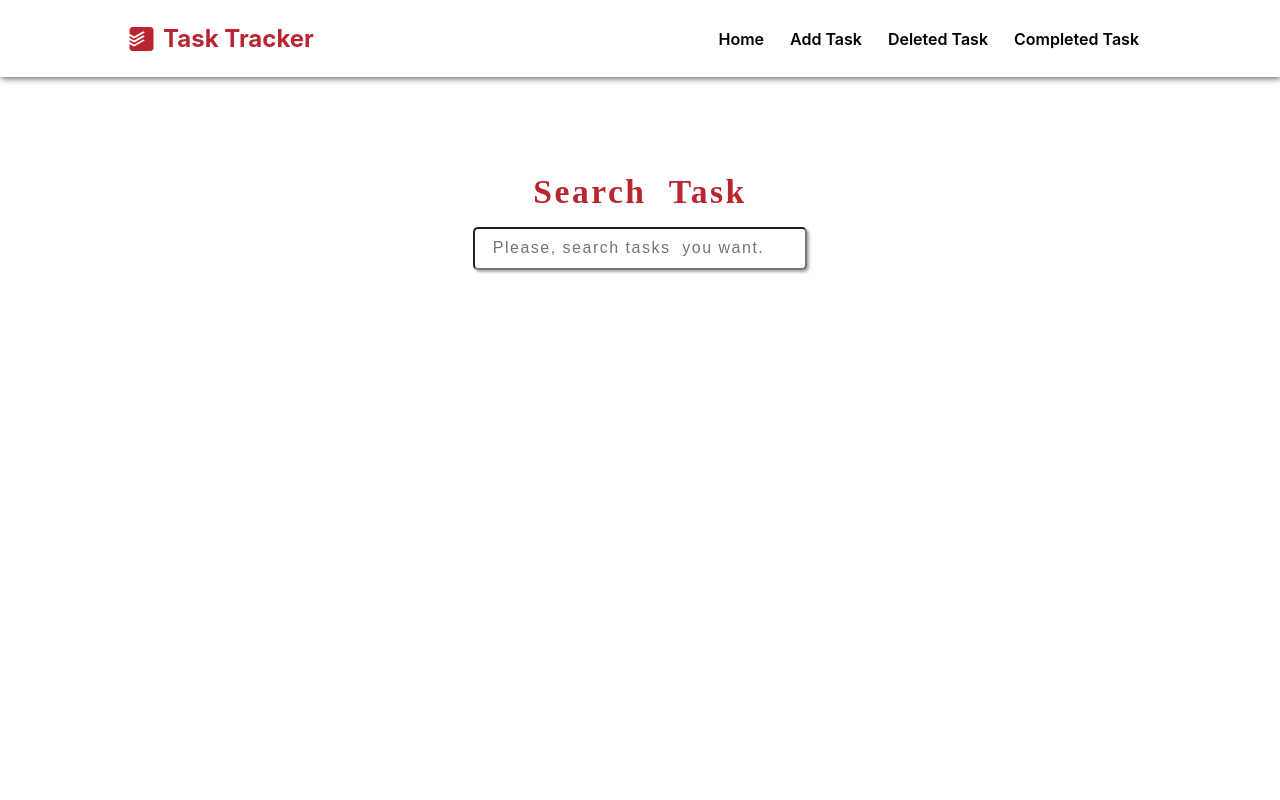
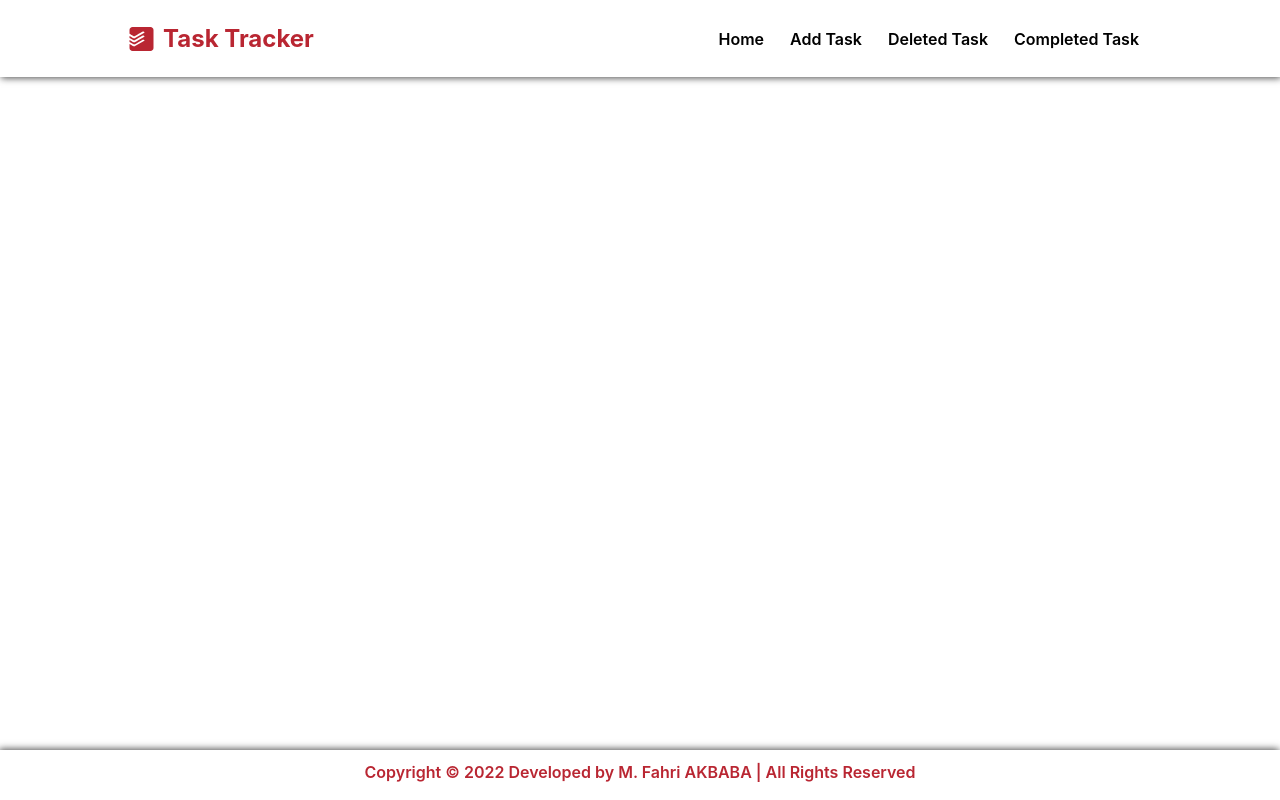
Before and after one commit to fahriakbaba/React-Task-Tracker-using-Fake-API, a React (Create React App) app: page / in a window 1280 px wide. Built offline with nearby package versions, Linux system fonts and the light colour scheme; no server answers.

Commit message:
Footer Component is created and styled

```diff
--- a/src/App.js
+++ b/src/App.js
@@ -10,6 +10,7 @@ import AddTask from "./pages/AddTask";
 import DeletedTask from "./pages/DeletedTask";
 import CompletedTask from "./pages/CompletedTask";
 import Error from "./pages/Error";
+import Footer from "./components/Footer/Footer";
 
 
 function App() {
@@ -25,6 +26,7 @@ function App() {
           <Route path="*" element={<Error />} />
         </Routes>
       </div>
+      <Footer />
     </BrowserRouter>
   );
 }
--- /dev/null
+++ b/src/components/Footer/Footer.jsx
@@ -0,0 +1,12 @@
+import React from 'react';
+import styles from "./Footer.module.css";
+
+function Footer() {
+  return (
+    <footer className={styles.footer}>
+        <p className={styles.text}>Copyright &copy; 2022 Developed by M. Fahri AKBABA |  All Rights Reserved</p>
+    </footer>
+  )
+}
+
+export default Footer;
--- /dev/null
+++ b/src/components/Footer/Footer.module.css
@@ -0,0 +1,16 @@
+.footer {
+    box-sizing: border-box;
+    width: 100vw;
+    background-color: var(--white);
+    text-align: center;
+    height: 50px;
+    padding: 12px 24px;
+    box-shadow: -1px -1px 7px rgba(0, 0, 0, .7);
+    position: fixed;
+    bottom: 0;
+}
+
+.text {
+    color: var(--danger);
+    font-weight: 600;
+}
--- a/src/context.js
+++ b/src/context.js
@@ -93,4 +93,10 @@ json-server --watch db.json
 cd task-tracker
 npm start
 
+
+about page
+footer
+pop up
+toggle
+
 */
--- a/src/pages/Home.jsx
+++ b/src/pages/Home.jsx
@@ -15,7 +15,7 @@ export default function Home() {
 
   return (
     <main>
-      <SearchTask handleSearch={handleSearch} search={search} />
+      {(items.length>0) && (<SearchTask handleSearch={handleSearch} search={search} />)}
       <ul>
         <Tasks
           tasks={filterItems}
```
Also changed, not shown: 1 other file (tests, documents, lock files or other folders).
